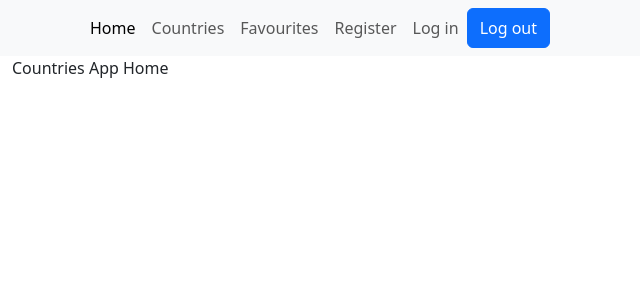
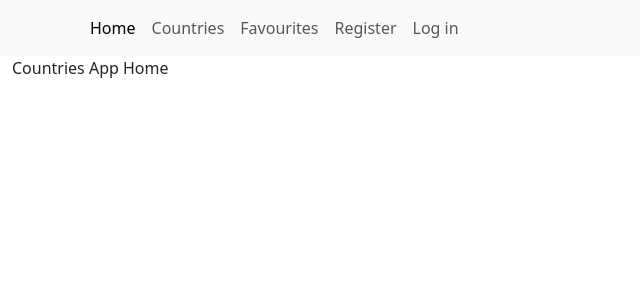
Before and after one commit to tauoms/countries-bootstrap-from-scratch, a React (Vite) app: page / in a window 1280 px wide. Shown: the top 300 px of the page, without its empty margins (0-640 px from the left). Built offline with nearby package versions, Linux system fonts and the light colour scheme; no server answers.

Commit message:
Conditionally render either Login link or Log out button depending on if user logged in

```diff
--- a/src/pages/Layout.jsx
+++ b/src/pages/Layout.jsx
@@ -6,9 +6,12 @@ import Nav from "react-bootstrap/Nav";
 import Row from "react-bootstrap/Row";
 import { LinkContainer } from "react-router-bootstrap";
 import { Button } from "react-bootstrap";
-import { logout } from "../auth/firebase";
+import { auth, logout } from "../auth/firebase";
+import { useAuthState } from "react-firebase-hooks/auth";
 
 const Layout = () => {
+  const [user] = useAuthState(auth);
+
   return (
     <Container fluid>
       <Row>
@@ -29,10 +32,12 @@ const Layout = () => {
                 <LinkContainer to="/register">
                   <Nav.Link>Register</Nav.Link>
                 </LinkContainer>
-                <LinkContainer to="/login">
-                  <Nav.Link>Log in</Nav.Link>
-                </LinkContainer>
-                <Button onClick={logout}>Log out</Button>
+                {!user && (
+                  <LinkContainer to="/login">
+                    <Nav.Link>Log in</Nav.Link>
+                  </LinkContainer>
+                )}
+                {user && <Button onClick={logout}>Log out</Button>}
               </Nav>
             </Navbar.Collapse>
           </Container>
```
